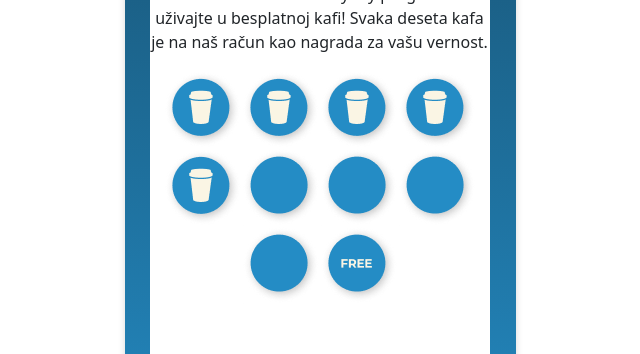
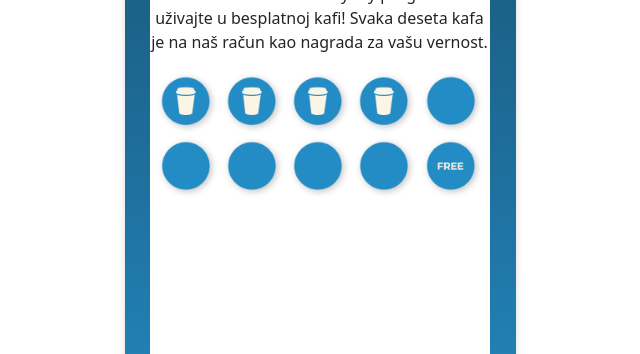
Before and after one commit to lvlada/caffe-academy, a React (Vite) app: page /profile in a window 1280 px wide. Shown: the part 327-681 px from the top of the page, without its empty margins (320-960 px from the left). Built offline with nearby package versions, Linux system fonts and the light colour scheme.

Commit message:
profil page

```diff
--- a/src/components/ProfilLoyality.jsx
+++ b/src/components/ProfilLoyality.jsx
@@ -3,16 +3,16 @@ export function ProfilLoayality() {
     return (
         <>
             <div className="profil-loyality">
-                <img src="../../public/coffeBlueCircle.png" alt="Coffe blue circle" />
-                <img src="../../public/coffeBlueCircle.png" alt="Coffe blue circle" />
-                <img src="../../public/coffeBlueCircle.png" alt="Coffe blue circle" />
-                <img src="../../public/coffeBlueCircle.png" alt="Coffe blue circle" />
-                <img src="../../public/coffeBlueCircle.png" alt="Coffe blue circle" />
-                <img src="../../public/blueCircle.png" alt="Blue circle" />
-                <img src="../../public/blueCircle.png" alt="Blue circle" />
-                <img src="../../public/blueCircle.png" alt="Blue circle" />
-                <img src="../../public/blueCircle.png" alt="Blue circle" />
-                <img src="../../public/freeCoffe.png" alt="Free coffe" />
+                <img src="/coffeBlueCircle.png" alt="Coffe blue circle" />
+                <img src="/coffeBlueCircle.png" alt="Coffe blue circle" />
+                <img src="/coffeBlueCircle.png" alt="Coffe blue circle" />
+                <img src="/coffeBlueCircle.png" alt="Coffe blue circle" />
+                <img src="/blueCircle.png" alt="Blue circle" />
+                <img src="/blueCircle.png" alt="Blue circle" />
+                <img src="/blueCircle.png" alt="Blue circle" />
+                <img src="/blueCircle.png" alt="Blue circle" />
+                <img src="/blueCircle.png" alt="Blue circle" />
+                <img src="/freeCoffe.png" alt="Free coffe" />
             </div>
         </>
     );
--- a/src/index.css
+++ b/src/index.css
@@ -545,3 +545,17 @@ line-height: 8px;
   justify-content: space-between;
   align-items: center;
 }
+
+/* Profil page */
+
+.profil-loyality{
+  display: flex;
+  flex-wrap: wrap;
+  justify-content: space-between;
+  margin: 5px;
+}
+.profil-loyality img{
+  width: 65px;
+  height: 65px;
+
+}
```
